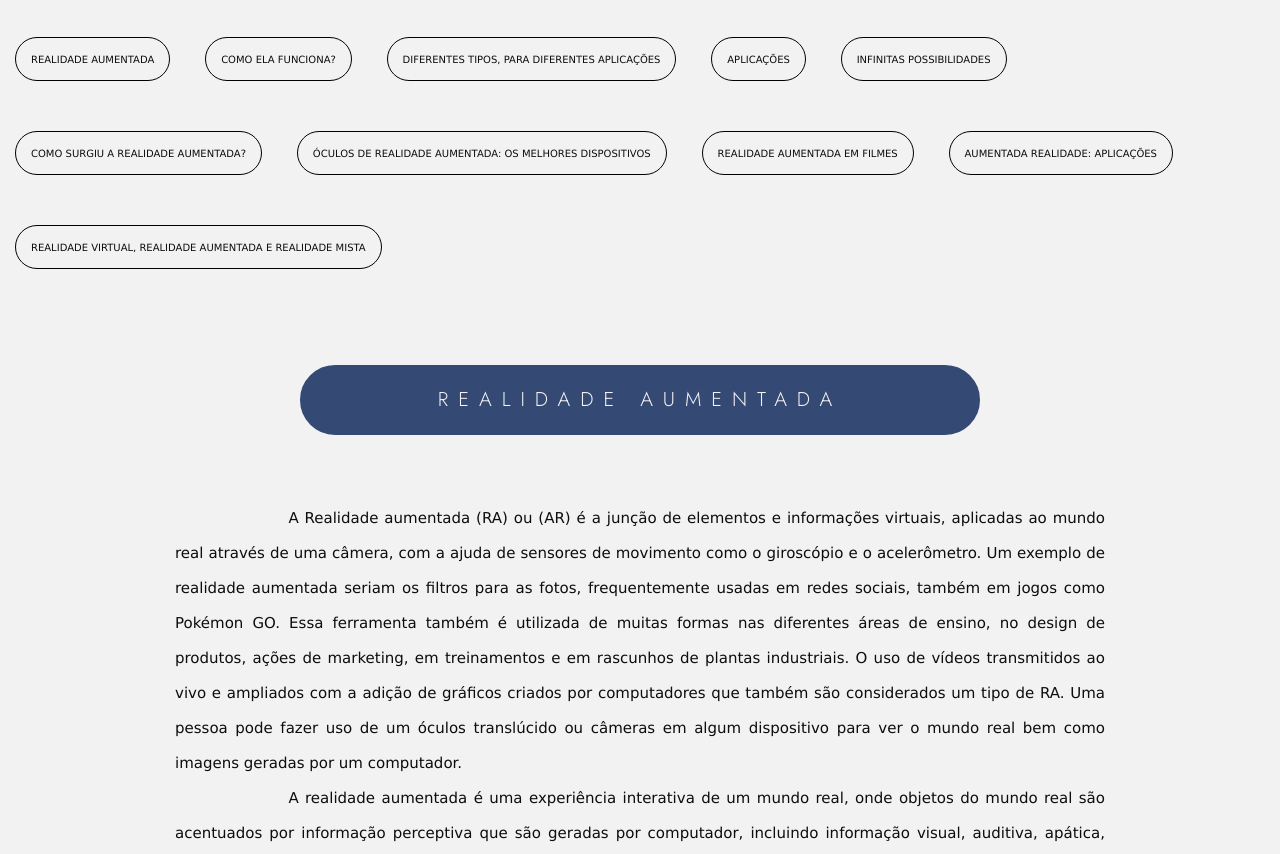
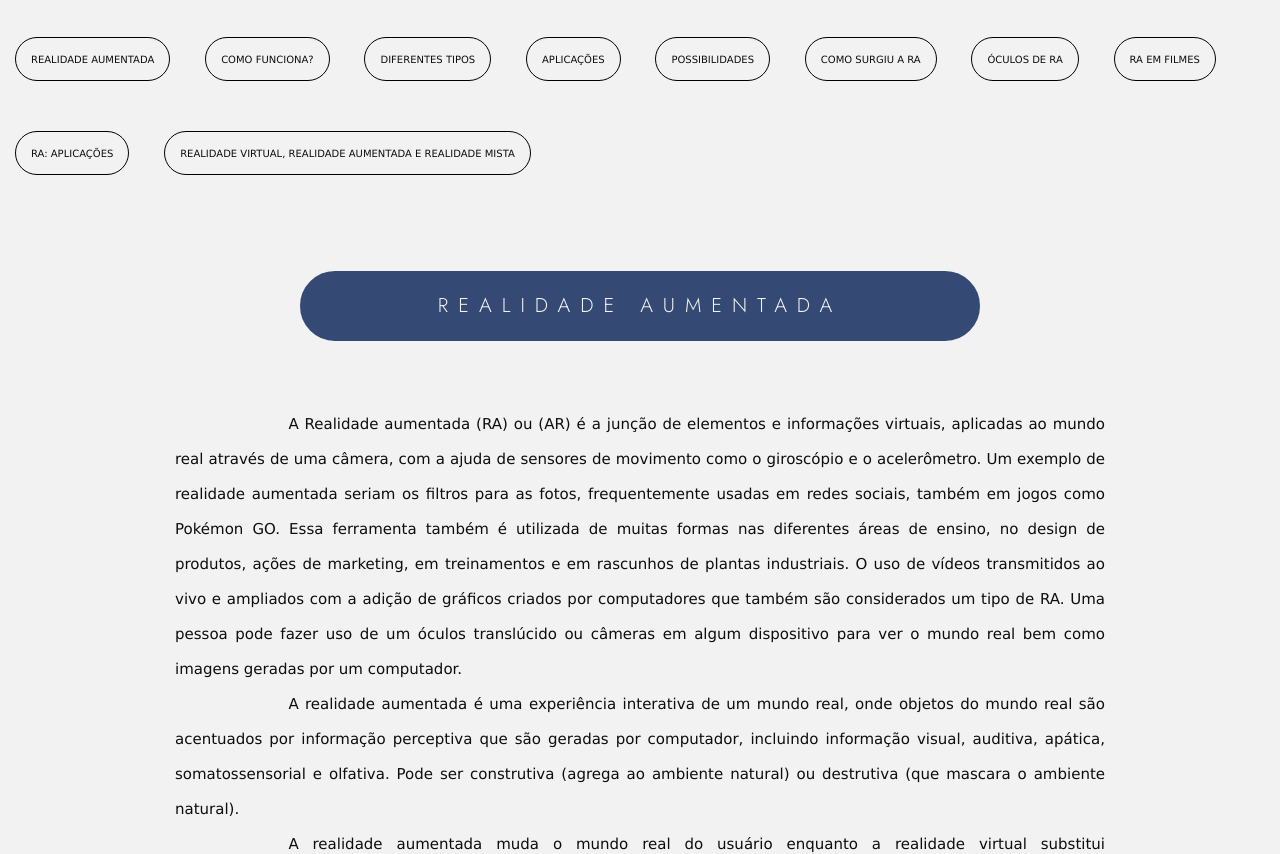
Before and after one commit to AyaneYamassaki/NewReality, a plain HTML site: page corpus.html in a window 1280 px wide. Shown: the part 1339-2193 px from the top of the page. Drawn offline with Linux system fonts and the light colour scheme; files that its build step writes are made by us from their sources.

Commit message:
Update corpus.html

```diff
--- a/corpus.html
+++ b/corpus.html
@@ -51,7 +51,7 @@
 
     <br />
 
-    <h1> Realidade Aumentada</h1> <br />
+    <h1> Realidade Aumentada</h1> <br/>
 
     <div class="imagemcentro">
         <img src="/NewReality-main/img/imagem_homepage_reduzido.png" alt="Realidade Aumentada">
@@ -61,14 +61,14 @@
 
     <div class="indice">
         <h5><a href=#realidadeamentada>REALIDADE AUMENTADA</a></h5>
-        <h5><a href=#comoelafunciona>COMO ELA FUNCIONA?</a></h5>
-        <h5><a href=#aplicacoes>DIFERENTES TIPOS, PARA DIFERENTES APLICAÇÕES</a></h5>
+        <h5><a href=#comoelafunciona>COMO FUNCIONA?</a></h5>
+        <h5><a href=#aplicacoes>DIFERENTES TIPOS</a></h5>
         <h5><a href=#aplicacoes>APLICAÇÕES</a></h5>
-        <h5><a href=#infinitaspossibilidades>INFINITAS POSSIBILIDADES</a></h5>
-        <h5><a href=#comosurgiu>COMO SURGIU A REALIDADE AUMENTADA?</a></h5>
-        <h5><a href=#oculosra>ÓCULOS DE REALIDADE AUMENTADA: OS MELHORES DISPOSITIVOS</a></h5>
-        <h5><a href=#rafilmes>REALIDADE AUMENTADA EM FILMES</a></h5>
-        <h5><a href=#raaplicacoes>AUMENTADA REALIDADE: APLICAÇÕES</a></h5>
+        <h5><a href=#infinitaspossibilidades>POSSIBILIDADES</a></h5>
+        <h5><a href=#comosurgiu>COMO SURGIU A RA</a></h5>
+        <h5><a href=#oculosra>ÓCULOS DE RA</a></h5>
+        <h5><a href=#rafilmes>RA EM FILMES</a></h5>
+        <h5><a href=#raaplicacoes>RA: APLICAÇÕES</a></h5>
         <h5><a href=#rv_ra_rm>REALIDADE VIRTUAL, REALIDADE AUMENTADA E REALIDADE MISTA</a></h5>
     </div>
     <br />
```
